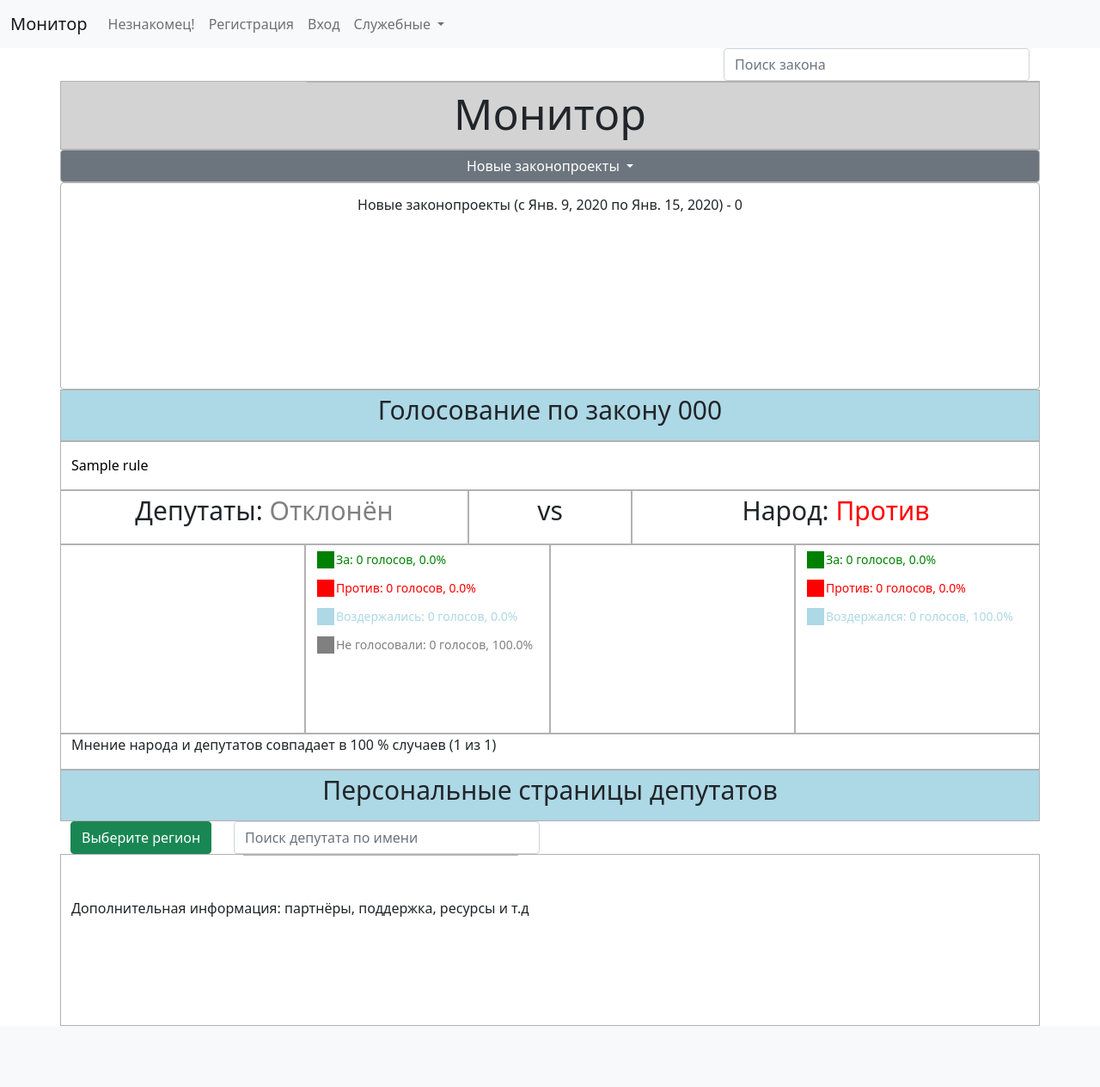
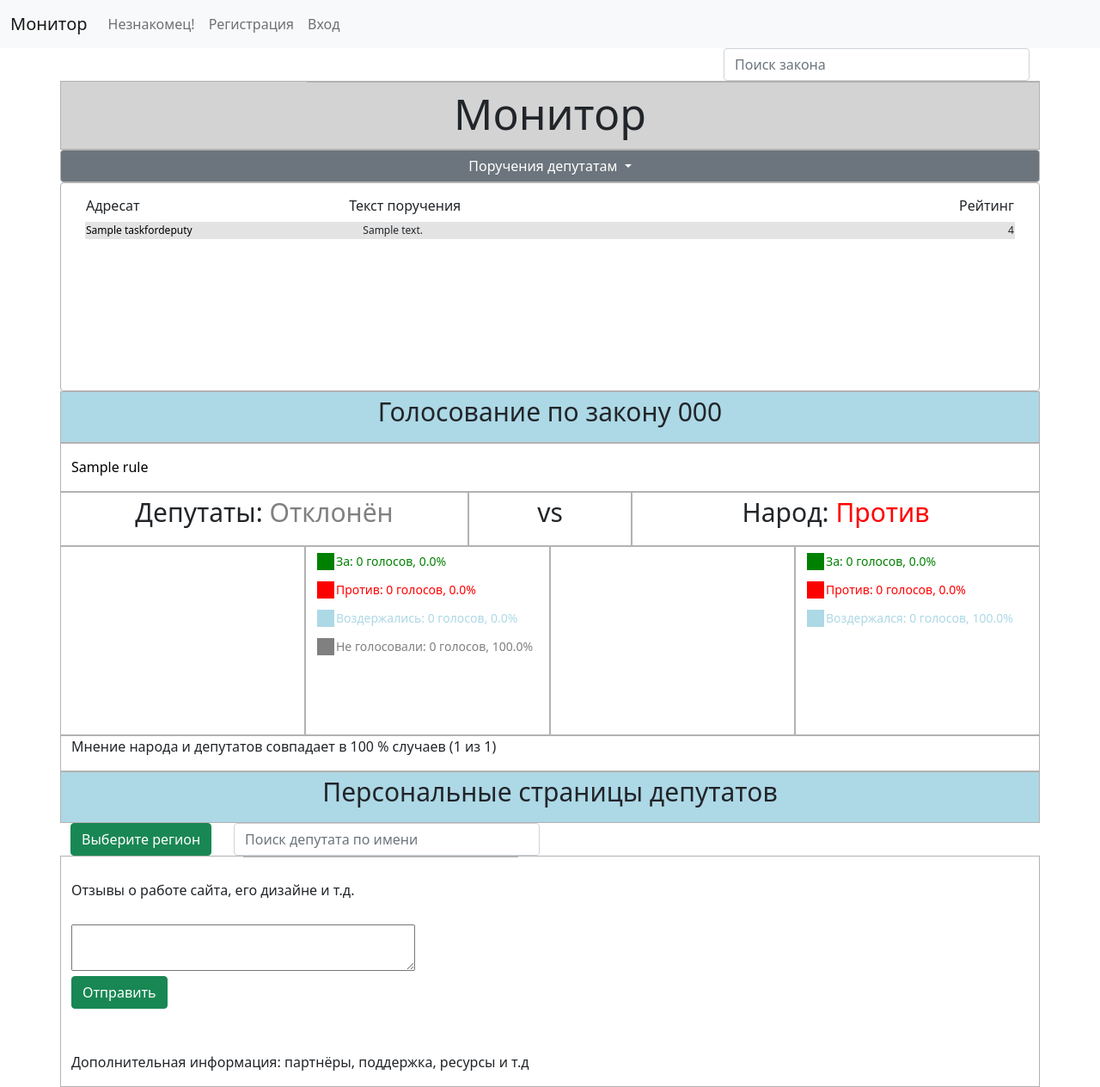
Before and after one commit to ZubrD/Folk, a Django app: page / in a window 1280 px wide. Shown: the whole page at 86% size. Before the commit the page ends 1193 px from the top, so only its background shows below. Run offline with Django 3.2, Linux system fonts and the light colour scheme; tables that the repository leaves empty hold one stand-in row (values such as "Sample post"); a map, chart or similar area stays blank.

Commit message:
Отзывы и предложения

```diff
--- a/forseti/models.py
+++ b/forseti/models.py
@@ -254,3 +254,16 @@ class TasksRating(models.Model):
         verbose_name_plural = 'Рейтинг поручений'
 
 #######################################################################################################################
+#                                               ОТЗЫВЫ И ПОЖЕЛАНИЯ
+#######################################################################################################################
+
+
+class Suggestions(models.Model):
+    suggestion_text = models.CharField('Текст', max_length=1000, default='')
+    suggestion_date = models.DateTimeField('Дата', auto_now=True)
+    suggestion_published = models.BooleanField('Опубликовано', default=False)
+    suggestion_proved = models.BooleanField('Проверено', default=False)
+    suggestion_author = models.CharField('Автор', max_length=100, default='')
+
+    class Meta:
+        verbose_name = 'Отзывы и пожелания'
--- a/forseti/urls.py
+++ b/forseti/urls.py
@@ -37,8 +37,9 @@ urlpatterns = [
     path('input_protocols/', views.input_protocols, name='input_protocols'),  # Открытие формы учёта протоколов
     path('protocols/', views.protocols_view, name='protocols'),  # Проверка протоколов, пересмотр даты проверки закона
     path('add_task/', views.addTask, name='add_task'),
-    path('add_agree/', views.add_agree, name='add_agree'),  # Добавить согласие в поручением депутату в TasksRating
-    path('delete_agree/', views.delete_agree, name='delete_agree'), # Удалить согласие в поручением депутат
+    path('add_agree/', views.add_agree, name='add_agree'),  # Добавить согласие с поручением депутату в TasksRating
+    path('delete_agree/', views.delete_agree, name='delete_agree'),  # Удалить согласие с поручением депутату
+    path('add_suggestion/', views.add_suggestion, name='add_suggestion'),  # Удалить согласие с поручением депутату
     # path('add_deputy_result/', views.add_deputy_result, name='add_deputy_result'),  # Дополнить Rules результатами, потом удалить
     # path('add_populi_result/', views.add_populi_result, name='add_populi_result'),  # Дополнить Rules результатами, потом удалить
     # path('c121212/', views.c12, name='121212'),   # УДАЛИТЬ заполнение таблицы проверки голосования
--- a/forseti/views.py
+++ b/forseti/views.py
@@ -19,7 +19,7 @@ import random
 
 from .forms import UserForm, CommentForm
 from .models import Deputy, FederalRegion, Rules, Prefer, NotPrefer, Comments, FinalTable, \
-    VoxPopuli, CheckRulesForVoting, HowManyRulesChecked, TaskForDeputy, TasksRating
+    VoxPopuli, CheckRulesForVoting, HowManyRulesChecked, TaskForDeputy, TasksRating, Suggestions
 
 # from .models import Post, Like
 from .serializers import DeputySerializer, RuleSerializer, DeputyInstantSearchSerializer
@@ -33,6 +33,7 @@ from .serializers import DeputySerializer, RuleSerializer, DeputyInstantSearchSe
 def get_index(request):
     items = Rules.objects.filter(populated=True, voted=True, populi_voted=True)    # случайный выбор закона,
     rule = random.choice(items)                 # за который проголосовал и народ, и депутаты
+    tasks = TaskForDeputy.objects.all().order_by('-task_rating')
     startregdate = Rules.objects.order_by('initialization_date').last().initialization_date
     endregdate = startregdate - timedelta(days=6)
     registered_rules = Rules.objects.filter(initialization_date__range=[endregdate, startregdate], rejection=False).order_by('-initialization_date')
@@ -120,6 +121,7 @@ def get_index(request):
                'total_voted_rules': count_rules,
                'concurrence_count': concurrence_count,
                'concurrence_ratio': concurrence_ratio,
+               'tasks': tasks
                }
     return render(request, 'shabls/index.html', context)
 
@@ -215,6 +217,7 @@ def get_rule(request, rule_123):
         p_result_voting_color = 'red'
     this_user_result_voting = VoxPopuli.objects.filter(rule_number=rule.rule_number, name=current_user)
     rule_voted_or_not = FinalTable.objects.filter(rule_number_final=rule)
+    work_duration = rule.voting_date - rule.initialization_date
 
     context = {'rule': rule,
                'array_authors': array_authors,
@@ -249,7 +252,8 @@ def get_rule(request, rule_123):
                'p_result_voting_color': p_result_voting_color,
                'this_user_result_voting': this_user_result_voting,
                'rule_voted_or_not': rule_voted_or_not,
-               'quorum': quorum
+               'quorum': quorum,
+               'work_duration': work_duration.days,
                }
     return render(request, 'shabls/one_rule.html', context)
 
@@ -327,7 +331,7 @@ def get_deputy(request, deputy_name):   # Имя аргумента deputy_name
                'tasks': tasks,
                'id_list': id_list,
                }
-    print(id_list)
+
     return render(request, 'shabls/deputy.html', context)
 
 ##################################################################################################
@@ -807,9 +811,17 @@ def delete_agree(request):
     return HttpResponse()
 
 #######################################################################################################################
-#                                                   ПРОВЕРКА РАБОТЫ САЙТА НА VPS
+#                                                   ОТЗЫВЫ И ПОЖЕЛАНИЯ
 #######################################################################################################################
 
 
-def get_empty(request):
-    return HttpResponse('привет локал')
+def add_suggestion(request):
+    if request.method == 'POST':
+        if request.POST['suggestion_author']:
+            suggestion_author = request.POST['suggestion_author']
+        else:
+            suggestion_author = 'anonym'
+        suggestion_text = request.POST['suggestion_text']
+        Suggestions(suggestion_author=suggestion_author,
+                    suggestion_text=suggestion_text).save()
+    return HttpResponseRedirect(reverse('get_index'))
--- a/static/css/main.css
+++ b/static/css/main.css
@@ -211,7 +211,7 @@ button {
     margin-left: 10px;
 }
 
-#comment-textarea, #task-textarea {
+#comment-textarea, #task-textarea, #suggestion-textarea {
     width: 400px;
 }
 
@@ -263,6 +263,11 @@ button {
     height: 200px;
 }
 
+#suggestion-title {
+    margin-top: 30px;
+    margin-bottom: 30px;
+}
+
 #footer p {
     margin-top: 50px;
 }
--- a/static/js/index_top_dropdown.js
+++ b/static/js/index_top_dropdown.js
@@ -1,7 +1,7 @@
 
 $('#drop1').click(function (){
     $('#dropdownMenuLink').text('Новые законопроекты')
-    $('#drop1-new-rule').show()
+    $('#drop1-new-rule').removeAttr('hidden').show()
     $('#drop2-new-voted').hide()
     $('#drop3-deputy-task').hide()
     $('#drop4-deputy-answer').hide()
--- a/templates/base.html
+++ b/templates/base.html
@@ -39,6 +39,7 @@
                         </li>
                     {% endif %}
                         </li>
+                    {% if user.is_superuser %}
                         <li class="nav-item dropdown">
                             <a class="nav-link dropdown-toggle" href="#" id="navbarDropdown" role="button" data-bs-toggle="dropdown" aria-expanded="false">
                             Служебные
@@ -57,6 +58,7 @@
 
                             </ul>
                         </li>
+                    {% endif %}
                     </ul>
                 </div>
             </div>
@@ -71,6 +73,14 @@
         <div class="container">
             <div class="row" id="footer">
                 <div class="col">
+                    <h6 id="suggestion-title">Отзывы о работе сайта, его дизайне и т.д. </h6>
+                    <form action="{% url 'add_suggestion' %}" method="post">
+                        {% csrf_token %}
+                        <textarea id="suggestion-textarea" name="suggestion_text"></textarea>
+                        <input type="hidden" name="suggestion_author" value="{{ user.username }}">
+                        <br>
+                        <button type="submit" class="btn btn-success">Отправить</button>
+                    </form>
                     <p>Дополнительная информация: партнёры, поддержка, ресурсы и т.д</p>
                 </div>
             </div>
--- a/templates/shabls/index.html
+++ b/templates/shabls/index.html
@@ -35,7 +35,7 @@
 
     <div class="row dropdown">
       <a class="btn btn-secondary dropdown-toggle" href="#" role="button" id="dropdownMenuLink" data-bs-toggle="dropdown" aria-expanded="false">
-        Новые законопроекты
+        Поручения депутатам
       </a>
 
       <ul class="dropdown-menu" aria-labelledby="dropdownMenuLink">
@@ -52,7 +52,7 @@
     <script src="{% static 'js/index_top_dropdown.js' %}"></script>
 
     <div class="row">
-        <div id="drop1-new-rule" class="card col">
+        <div id="drop1-new-rule" class="card col" hidden>
             <div class="card-body">
                 <h6 class="card-title">Новые законопроекты (с {{ endregdate }} по {{ startregdate }}) - {{ registered_rules.count }}</h6>
                 <div class="card-my-scroll">
@@ -82,11 +82,24 @@
                 </div>
             </div>
         </div>
-        <div id="drop3-deputy-task" class="card col" hidden>
+        <div id="drop3-deputy-task" class="card col">
             <div class="card-body">
-                <h6 class="card-title">Поручения депутатам</h6>
+                <table>
+                    <td class="card-text" width="30%"><h6>Адресат</h6></td>
+                    <td class="card-text" width="70%"><h6>Текст поручения</h6></td>
+                    <td class="card-text" width="70%"><h6>Рейтинг</h6></td>
+                </table>
                 <div class="card-my-scroll">
+                    <table class="rules-in-table-index">
+                        {% for task in tasks %}
+                        <tr>
+                            <td class="card-text" width="30%"><p class="position-relative"><a href="deputy/{{ task.deputy_name }}" target="_blank" class="stretched-link" style="text-decoration: none; color: black">{{ task.deputy_name }}</a></p></td>
+                            <td class="card-text" width="70%">{{ task.task_text }}</td>
+                            <td class="card-text" width="70%">{{ task.task_rating }}</td>
+                        </tr>
+                        {% endfor %}
 
+                    </table>
                 </div>
             </div>
         </div>
```
Also changed, not shown: forseti/admin.py (+12 -2 lines), templates/shabls/one_rule.html (+26 -0 lines), 1 other file.
